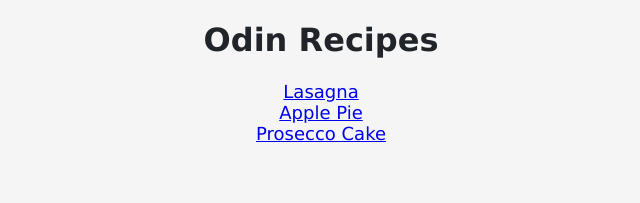
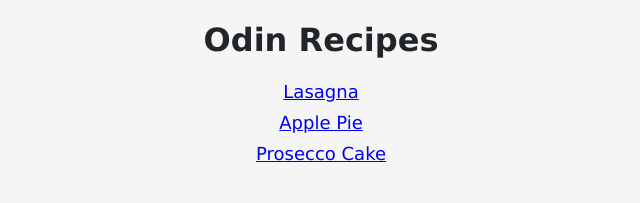
Before and after one commit to lindelwa122/odin-recipes, a plain HTML site: page index.html in a window 1280 px wide. Shown: the whole page, without its empty margins (319-959 px from the left). Drawn offline with Linux system fonts and the light colour scheme.

Commit message:
Add margin between items in a list

```diff
--- a/styles/styles.css
+++ b/styles/styles.css
@@ -21,6 +21,11 @@ ul {
   text-align: left;
 }
 
+ol > li,
+ul > li {
+  margin: 10px 0;
+}
+
 .links {
   padding: 0;
   text-align: center;
```
